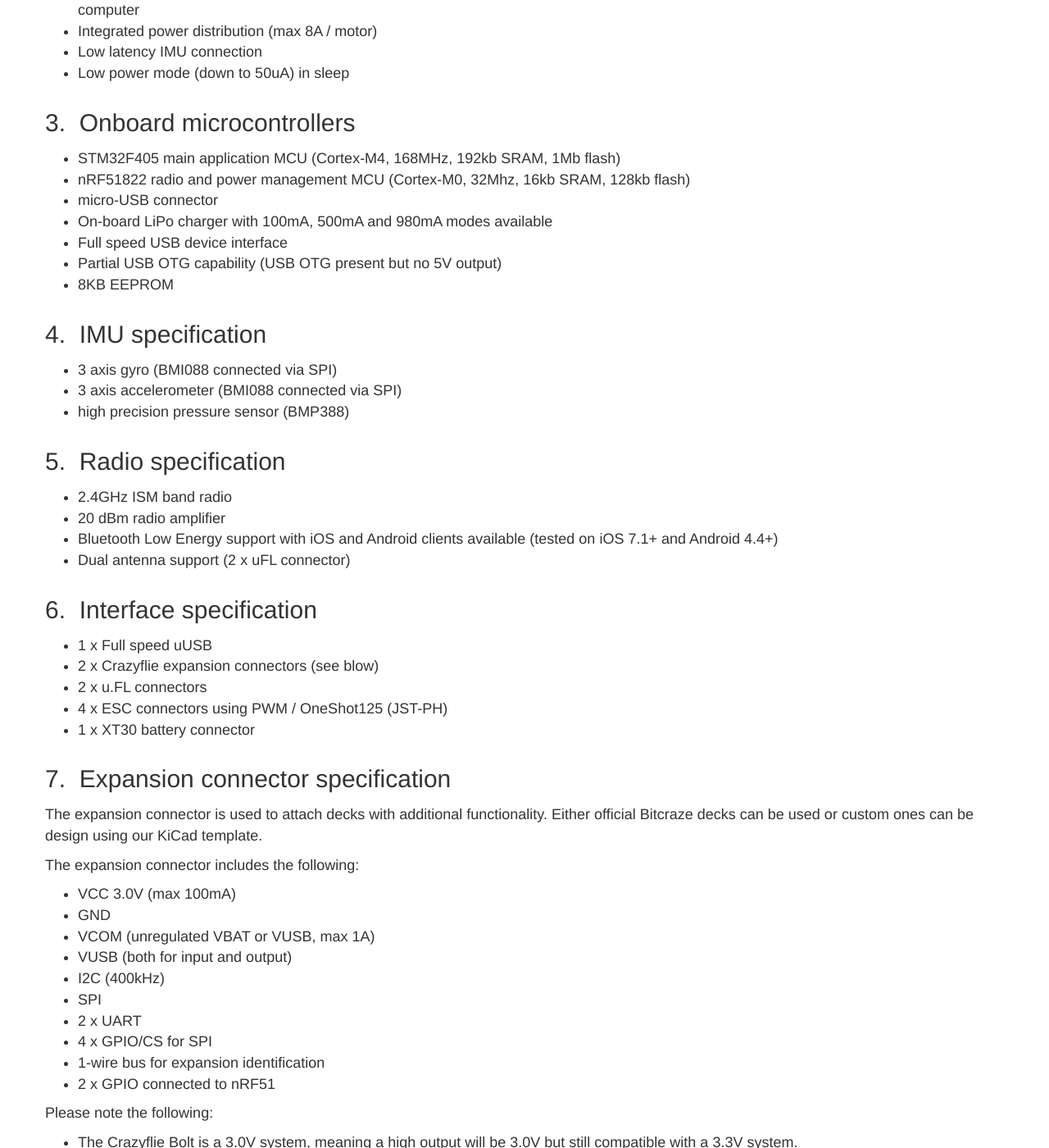
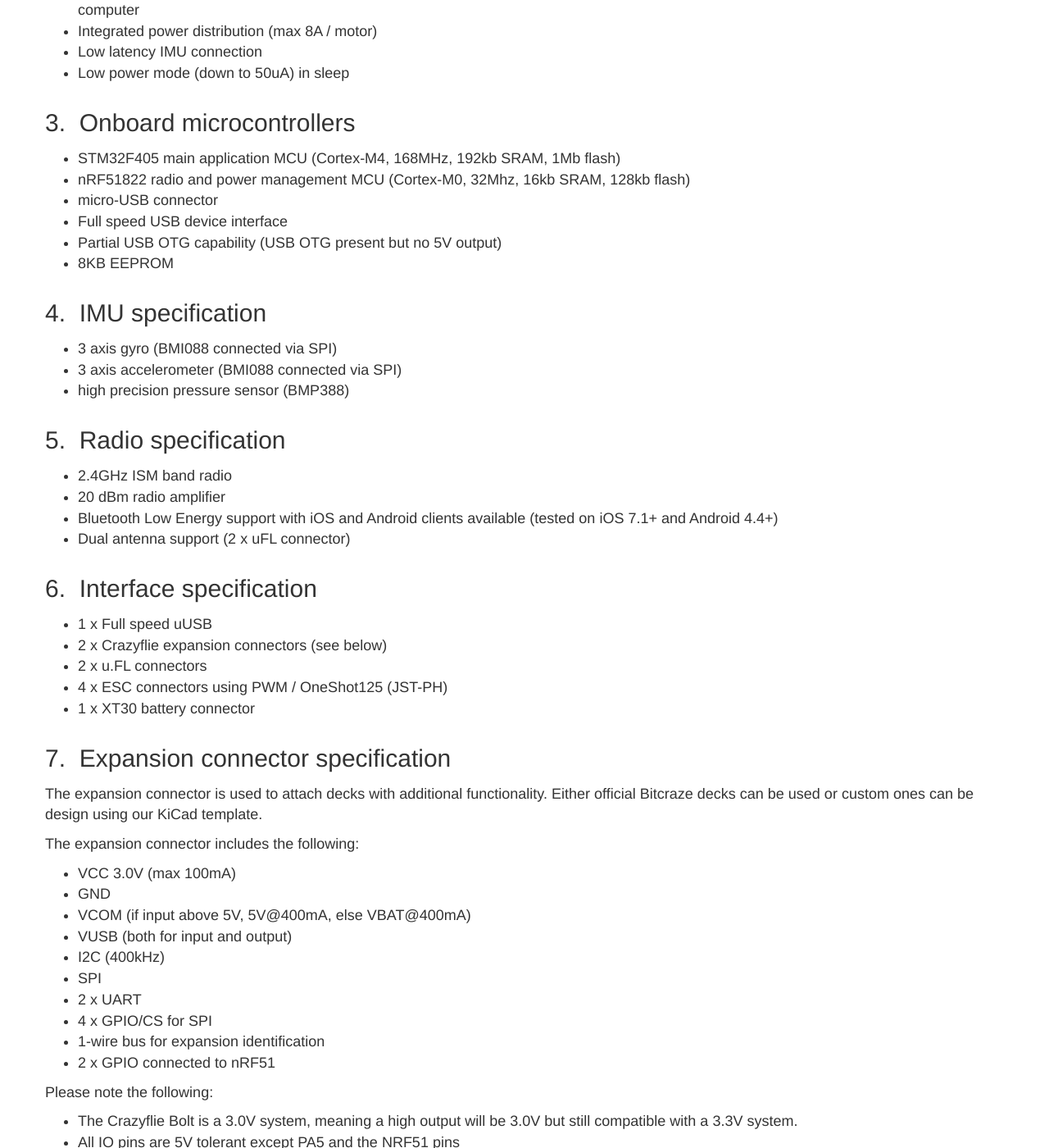
Before and after one commit to bitcraze/hardware, a Jekyll site: the page built from src/products/crazyflie-bolt/datasheet/index.md, in a window 1280 px wide and 1400 px high, scrolled down 1080 px. Shown: the whole window at 82% size. Built offline with Jekyll 4.4.1, drawn with Linux system fonts in a browser that asks for light colours; some of the changed text lies outside the part shown.

Commit message:
Updated Bolt power spec

```diff
--- a/src/products/crazyflie-bolt/datasheet/index.md
+++ b/src/products/crazyflie-bolt/datasheet/index.md
@@ -33,7 +33,6 @@ Using the Crazyflie bolt it possible to scale up your Crazyflie research or to b
 * STM32F405 main application MCU (Cortex-M4, 168MHz, 192kb SRAM, 1Mb flash)
 * nRF51822 radio and power management MCU (Cortex-M0, 32Mhz, 16kb SRAM, 128kb flash)
 * micro-USB connector
-* On-board LiPo charger with 100mA, 500mA and 980mA modes available
 * Full speed USB device interface
 * Partial USB OTG capability (USB OTG present but no 5V output)
 * 8KB EEPROM
@@ -54,7 +53,7 @@ Using the Crazyflie bolt it possible to scale up your Crazyflie research or to b
 ## Interface specification
 
 * 1 x Full speed uUSB
-* 2 x Crazyflie expansion connectors (see blow)
+* 2 x Crazyflie expansion connectors (see below)
 * 2 x u.FL connectors
 * 4 x ESC connectors using PWM / OneShot125 (JST-PH)
 * 1 x XT30 battery connector
@@ -68,7 +67,7 @@ The expansion connector includes the following:
 
 * VCC 3.0V (max 100mA)
 * GND
-* VCOM (unregulated VBAT or VUSB, max 1A)
+* VCOM (if input above 5V, 5V@400mA, else VBAT@400mA)
 * VUSB (both for input and output)
 * I2C (400kHz)
 * SPI
@@ -124,6 +123,7 @@ and using low KV motors.
 ## Electrical specifications
 
 * Voltage input 1S-4S (3V to 17V)
+* Onboard 5V DC/DC @500mA for voltages above 5V, else passthrough.
 * Deep sleep consumption down to 50 uA, 2-4S, with 1S 1mA.
 
 ## Mechanical specifications
```
Also changed, not shown: other parts of src/products/crazyflie-bolt/datasheet/index.md (+2 -2 lines).
